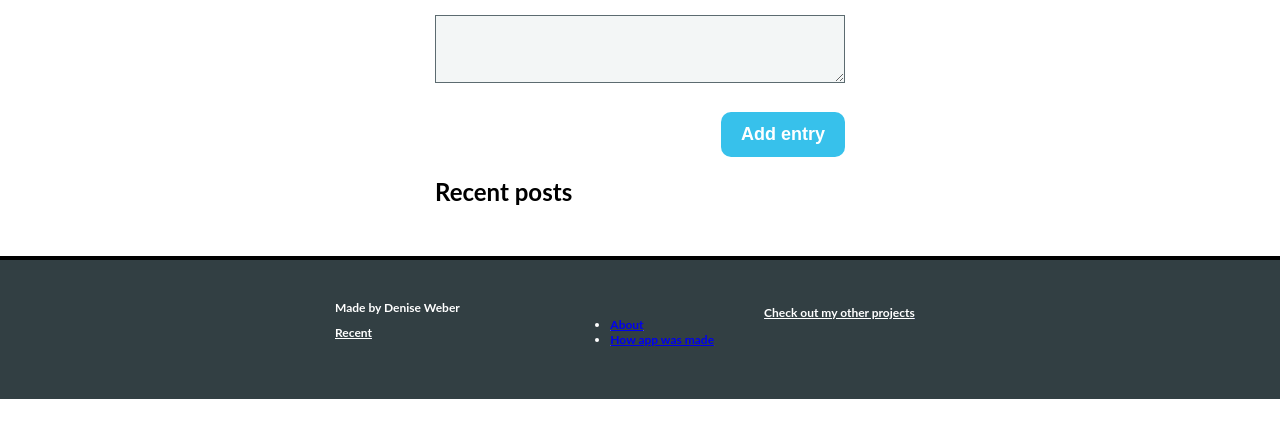
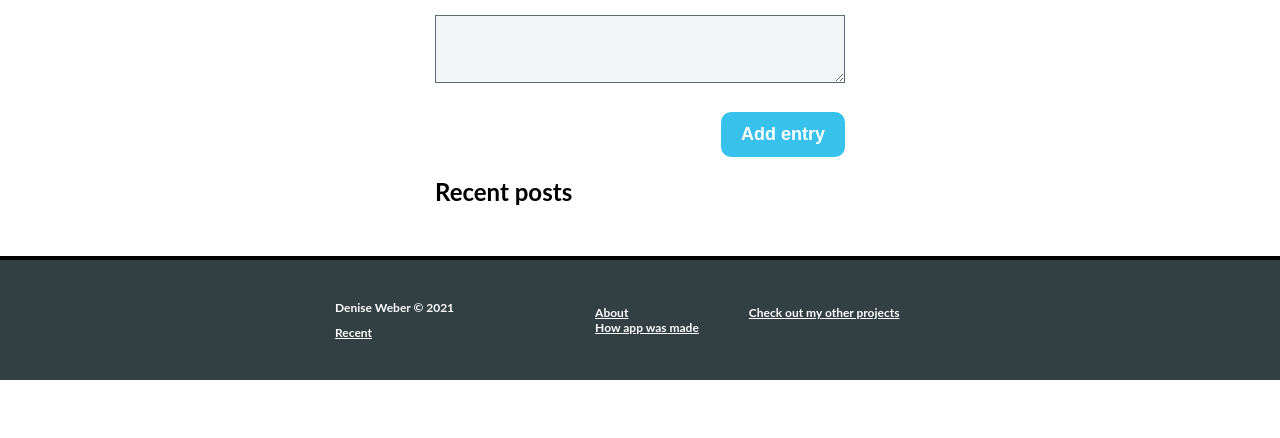
Before and after one commit to dweber0001/python-web-app, a Flask app: template templates/home.html in a window 1280 px wide. Shown: the part 227-665 px from the top of the page. Run offline with Flask 2, Linux system fonts and the light colour scheme; the template is opened without the code that fills it, so the values that code supplies are empty; parts of the project's set-up code (start-up, migrations or seed data) failed here and were passed over.

Commit message:
Add files via upload

```diff
--- a/templates/home.html
+++ b/templates/home.html
@@ -8,7 +8,7 @@
     <link rel="stylesheet" href="/static/css/styles.css" />
 </head>
 
-<body class = "body">
+<body>
     <header class="navbar">
         <div class="navbar__brand">
             <img src="/static/logo.svg" alt="The Microblog logo" />&nbsp; Microblog
@@ -51,33 +51,25 @@
         </section>
     </main>
 
-    <body>
-	{% block content %}
-
-        {% endblock %}
-
-	</body>
-
-
     <footer class="footer">
         <div class="footer__content">
             <section class="left">
-                <a class="footer__item">Made by Denise Weber</a>
+                <a class="footer__item">Denise Weber &copy; 2021</a>
                 <a class="footer__item"></a>
-                <a href="#"><span style="color: white; font-weight:bold; font-size: 12px; text-decoration: underline;">Recent</span></a>
-
+                <a href="{{ url_for('home') }}"><span style="color: white; font-weight:bold; font-size: 12px; text-decoration: underline;">Recent</span></a>
             </section>
             <section class="right">
                 <div class="footer__column">
-                    <a class="footer__item">
-                        <ul>
-                            <li style="color: white; font-weight:bold; font-size: 12px; text-decoration: underline;"><a href="/about">About</li></a>
-                            <li style="color: white; font-weight:bold; font-size: 12px; text-decoration: underline;"><a href="/howMade">How app was made</a></li>
-                        </ul>
+                    <a class="footer__item"></a>
+
+                            <a href="{{ url_for('about') }}"><span style="color: white; font-weight:bold; font-size: 12px; text-decoration: underline;">About</span></a>
+                            <a href="{{ url_for('howMade') }}"><span style="color: white; font-weight:bold; font-size: 12px; text-decoration: underline;">How app was made</span></a>
+
                 </div>
                 <div class="footer__column">
 
-                        <a class="footer__item"></a><a href="https://yourdoctorsoffice2021.azurewebsites.net" target="_blank"><span style="color: white; font-weight:bold; font-size: 12px; text-decoration: underline;">Check out my other projects</span></a>
+                        <a class="footer__item"></a>
+                        <a href="https://yourdoctorsoffice2021.azurewebsites.net" target="_blank"><span style="color: white; font-weight:bold; font-size: 12px; text-decoration: underline;">Check out my other projects</span></a>
 
 
                 </div>
```
Also changed, not shown: templates/about.html (+8 -8 lines), templates/howMade.html (+7 -6 lines).
